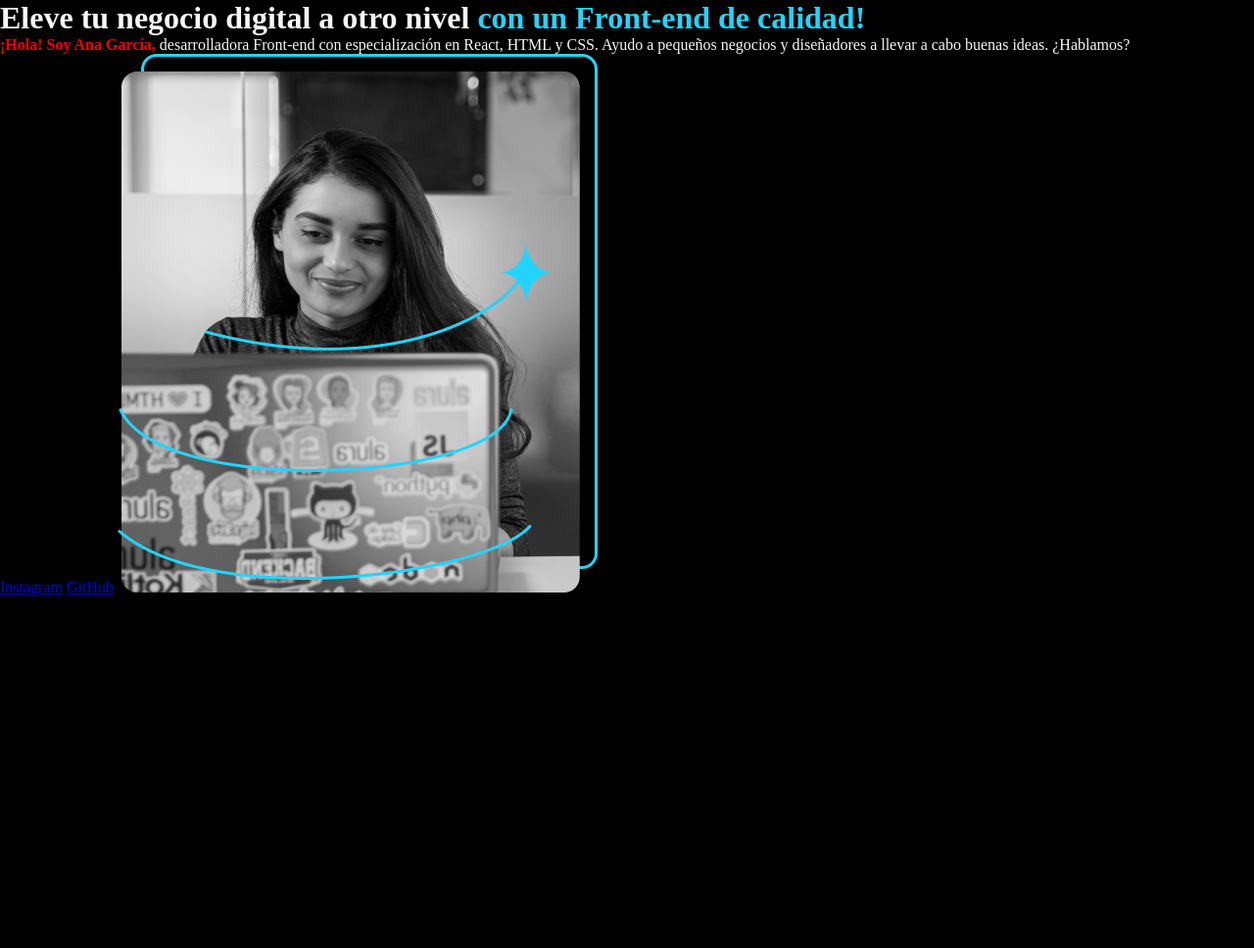
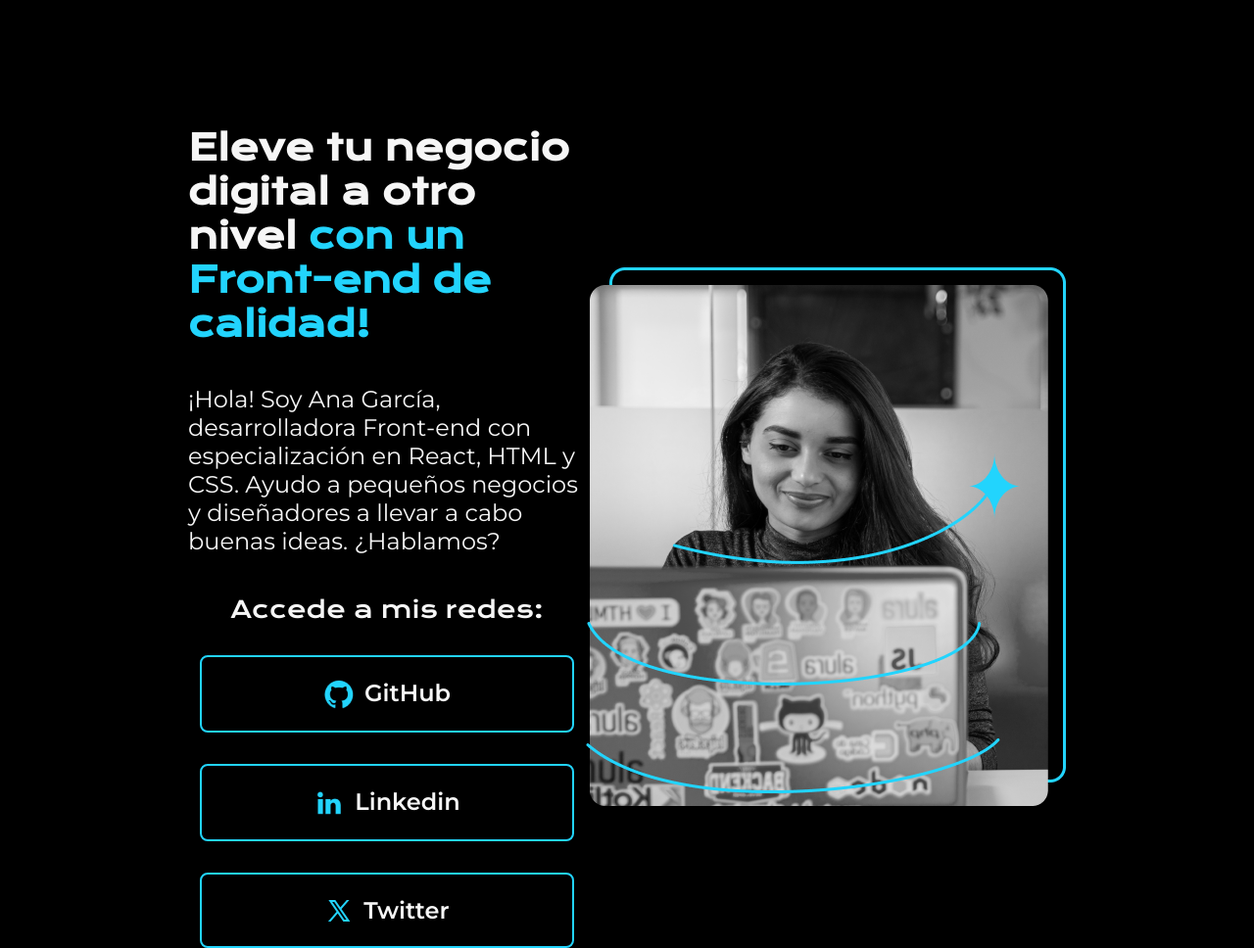
Before and after one commit to fred001-lop/Dise-o-pantalla, a plain HTML site: page Portafolio/index.html in a window 1280 px wide. Shown: the whole page at 98% size. Before the commit the page ends 800 px from the top, so only its background shows below. Drawn offline with nearby package versions, Linux system fonts and the light colour scheme.

Commit message:
Update files

```diff
--- a/Portafolio/index.html
+++ b/Portafolio/index.html
@@ -7,20 +7,27 @@
     <title>Document</title>
 </head>
 <body>
-    <header>
+    <header></header>
+        <main class="presentacion">
+            <section class="presentation__content">
+                <h1 class="presentation__content__tittle">Eleve tu negocio digital a otro nivel <strong class="titulo-destacar">con un Front-end de calidad!</strong></h1>
+                <p class="presentation__content__text">¡Hola! Soy Ana García, desarrolladora Front-end con especialización en React, HTML y CSS. Ayudo a pequeños negocios y diseñadores a  llevar a cabo buenas ideas. ¿Hablamos?</p>
 
-    </header>
-    <main>
-        <h1>Eleve tu negocio digital a otro nivel <strong class="titulo-destacar">con un Front-end de calidad!</strong></h1>
-        <p><strong class="titulo-destacar__2"> ¡Hola! Soy Ana García,</strong> desarrolladora Front-end con especialización en React, HTML y CSS. Ayudo a pequeños negocios y diseñadores a llevar a cabo buenas ideas. ¿Hablamos?</p>
-        <a href="https://www.instagram.com/" target="_blank">Instagram</a>
-        <a href="https://www.GitHub.com " target="_blank">GitHub</a>
+        <div class="presentation--bottom">
+            <h2 class="presentation__subtitittle">Accede a mis redes:</h2>
+            <a class="buttom__principal" href="https://www.GitHub.com " target="_blank"> <img src="/img/github.png" alt="Logo de GitHub"> GitHub</a>
+            <a class="buttom__principal" href="https://www.linkedin.com/" target="_blank"> <img src="/img/linkedin.png" alt="Logo de linkediin"> Linkedin</a>
+            <a class="buttom__principal" href="https://www.twitter.com " target="_blank"> <img src="/img/twitter-novo.png" alt="Logo de twitter"> Twitter</a>
+</section>
+
+
+        </div>
+
+
         <img src="/img/Imagem.png" alt="una mujer en su computadora">
 
-
-    </main>
-    <footer>
-
-    </footer>
+        </main>
+</body>
+    <footer></footer>
 </body>
 </html>
--- a/Portafolio/style.css
+++ b/Portafolio/style.css
@@ -1,3 +1,6 @@
+@import url('https://fonts.googleapis.com/css2?family=Krona+One&family=Montserrat:ital,wght@0,100..900;1,100..900&display=swap');
+
+
 *{
     padding: 0;
     margin: 0;
@@ -21,3 +24,65 @@ body{
     color: #a2ff2f;
     color: #f00 ;
 }
+
+.presentacion{
+    display: flex;
+    align-items: center;
+    margin: 10% 15%;
+    justify-content: space-between;
+}
+
+.presentation__content{
+    width: 615px;
+    display: flex;
+    flex-direction: column;
+    gap: 40px;
+
+}
+
+.presentation__content__tittle{
+    font-family: "Krona one", sans-serif;
+    font-size: 36px;
+
+}
+
+.presentation__content__text{
+    font-size: 24px;
+    font-family: "Montserrat", sans-serif;
+    }
+
+.presentation--bottom{
+    display: flex;
+    justify-content: space-between;
+    flex-direction: column;
+    align-items: center;
+    gap: 32px;
+}
+
+.presentation__subtitittle{
+    font-family: "Krona one", sans-serif;
+    font-size: 24px;
+    font-weight: 400;
+}
+
+.buttom__principal{
+    width: 378px;
+    /* background-color: #22D4FD; */
+    text-align: center;
+    padding: 21.5px 0;
+    border-radius: 8px;
+    font-family: "Montserrat", sans-serif;
+    font-size: 24px;
+    font-weight: 600;
+    text-decoration: none;
+    color: #F6F6F6;
+    border: 2px solid #22D4FD;
+    display: flex;
+    justify-content: center;
+    gap: 10px;
+}
+
+.buttom__principal:hover{
+    background-color: #272727;
+
+}
```
Also changed, not shown: img/github.png (added), img/instagram.png (added), img/linkedin.png (added), img/twitch.png (added), img/twitter-novo.png (added), img/twitter.png (added).
